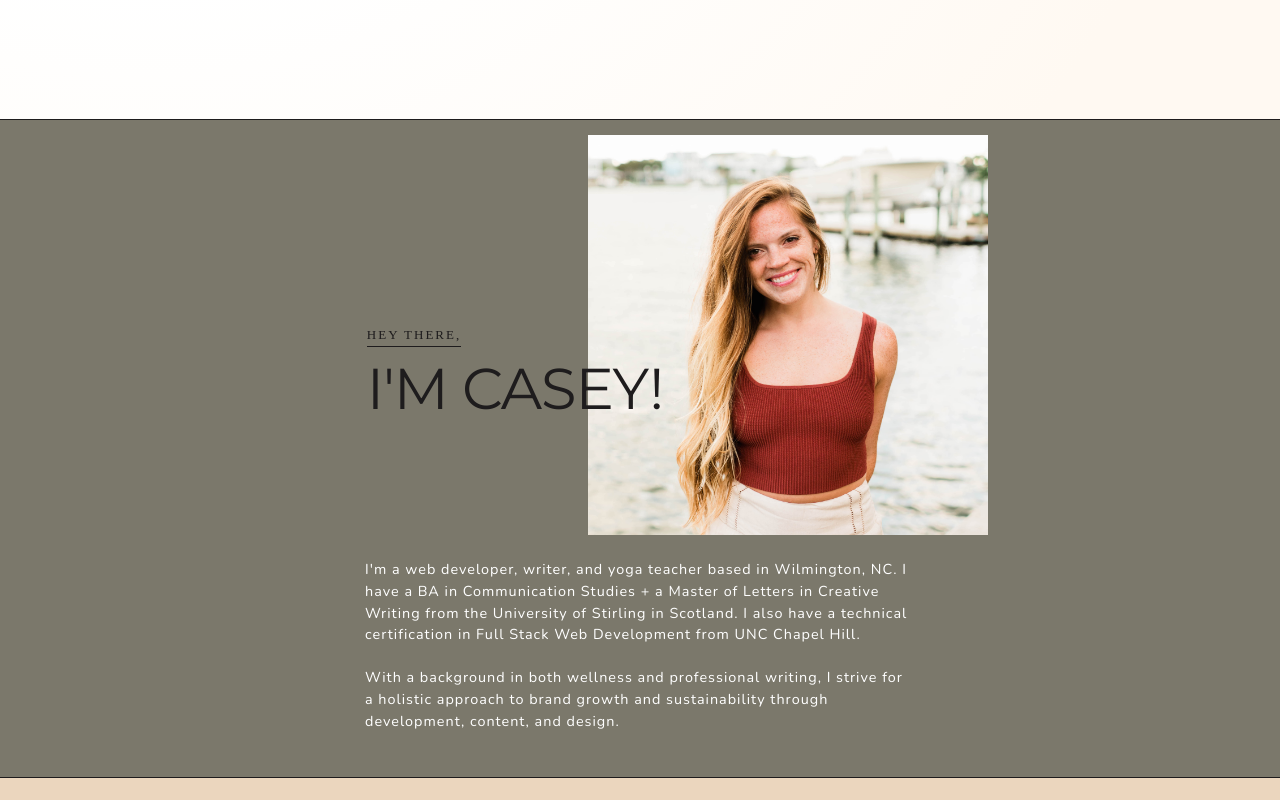
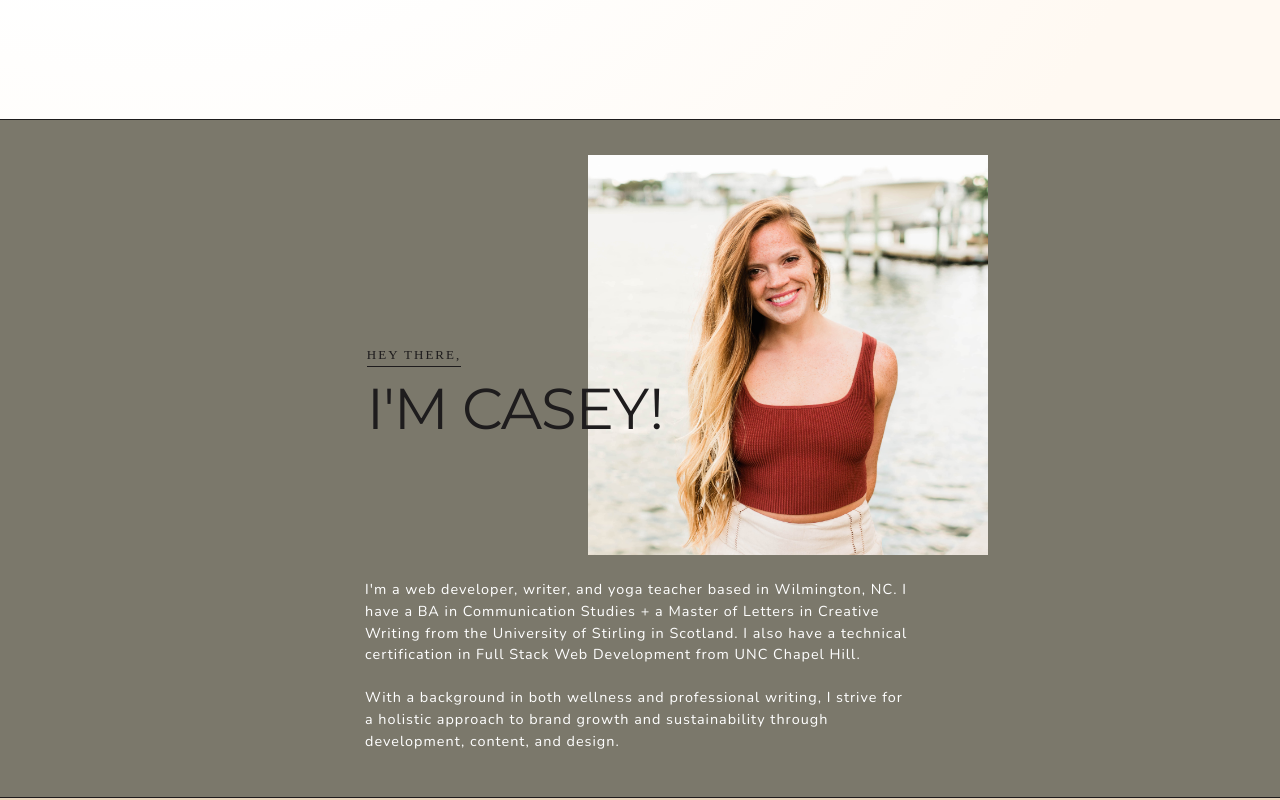
Before and after one commit to caseynewman/react-portfolio, a React (Vite) app: page / in a window 1280 px wide. Shown: the part 680-1480 px from the top of the page. Built offline with nearby package versions, Linux system fonts and the light colour scheme; a web font is replaced by a local one.

Commit message:
added padding to about section on desktop

```diff
--- a/src/components/AboutSection/style.css
+++ b/src/components/AboutSection/style.css
@@ -47,6 +47,10 @@
         position: relative;
     }
 
+    section.about-container {
+        padding-top: 35px;
+    }
+
     .about-header {
         display: flex;
         flex-direction: row;
```
